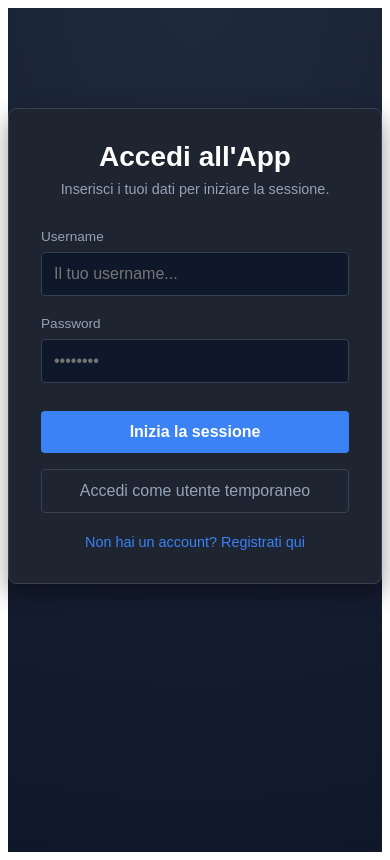
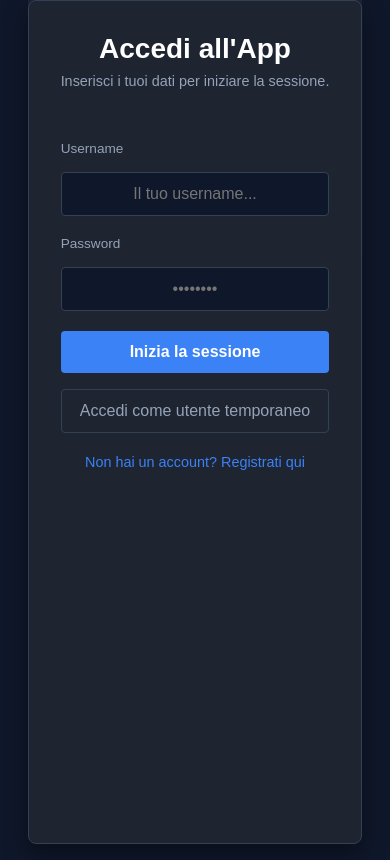
Before and after one commit to VincenzoAprile/Progetto-TecWeb, an Angular app: page /login in a window 390 px wide. Built offline with nearby package versions, Linux system fonts and the light colour scheme.

Commit message:
Aggiornato stile per altri dispositivi

```diff
--- a/src/styles.scss
+++ b/src/styles.scss
@@ -1 +1,254 @@
-/* You can add global styles to this file, and also import other style files */
+/* ==========================================
+   RESET & VARIABILI GLOBALI (MANTENUTE)
+   ========================================== */
+:root {
+  --bg-gradient: linear-gradient(135deg, #0f172a 0%, #1e293b 100%);
+  --card-bg: rgba(30, 41, 59, 0.7);
+  --card-border: rgba(255, 255, 255, 0.1);
+  --text-main: #f8fafc;
+  --text-muted: #94a3b8;
+  --accent-color: #38bdf8;
+  --radius: 16px;
+  --shadow: 0 10px 25px -5px rgba(0, 0, 0, 0.3), 0 8px 10px -6px rgba(0, 0, 0, 0.3);
+}
+
+* {
+  box-sizing: border-box;
+  margin: 0;
+  padding: 0;
+}
+
+body {
+  font-family: system-ui, -apple-system, BlinkMacSystemFont, 'Segoe UI', Roboto, Oxygen, Ubuntu, Cantarell, sans-serif;
+  background: var(--bg-gradient);
+  color: var(--text-main);
+  min-height: 100vh;
+  display: flex;
+  flex-direction: column;
+  justify-content: center;
+  align-items: center;
+  overflow-x: hidden;
+}
+
+/* ==========================================
+   LAYOUT FLESSIBILE PER TUTTI GLI SCHERMI
+   ========================================== */
+.login-wrapper, .main-wrapper {
+  width: 100%;
+  max-width: 1200px; /* Evita che l'app si disperda su monitor giganti UltraWide */
+  min-height: 100vh;
+  display: flex;
+  justify-content: center;
+  align-items: center;
+  padding: 24px;
+}
+
+/* LA CARD: Adattamento proporzionale */
+.login-card, .game-card {
+  background: var(--card-bg);
+  backdrop-filter: blur(12px);
+  -webkit-backdrop-filter: blur(12px);
+  border: 1px solid var(--card-border);
+  border-radius: var(--radius);
+  box-shadow: var(--shadow);
+  padding: 32px;
+
+  /* Larghezza fluida basata sul viewport, ma con limiti rigidi */
+  width: 90vw;
+  max-width: 580px;
+
+  /* Impedisce il collasso se i testi interni sono lunghi */
+  display: flex;
+  flex-direction: column;
+  gap: 16px;
+}
+
+/* Griglia per le Categorie: si dispone su due colonne su PC, singola su Mobile */
+.category-buttons {
+  display: grid;
+  grid-template-columns: repeat(auto-fit, minmax(200px, 1fr));
+  gap: 12px;
+  width: 100%;
+  margin-bottom: 12px;
+}
+
+/* ==========================================
+   INPUT E BOTTONI ADATTIVI
+   ========================================== */
+.form-group, .action-form, .title-form {
+  display: flex;
+  flex-direction: column;
+  gap: 8px;
+  width: 100%;
+}
+
+.input-field {
+  width: 100%;
+  padding: 14px 16px;
+  background: rgba(15, 23, 42, 0.6);
+  border: 1px solid var(--card-border);
+  border-radius: 8px;
+  color: #fff;
+  font-size: 1rem;
+}
+
+button, .btn-submit, .btn-guest, .btn-cat {
+  width: 100%;
+  padding: 14px;
+  border-radius: 8px;
+  font-size: 1rem;
+  font-weight: 600;
+  cursor: pointer;
+  border: none;
+}
+
+/* Scatola Wikipedia fluida: si allunga in base all'altezza dello schermo */
+.wiki-text-box {
+  background: rgba(15, 23, 42, 0.8);
+  border-radius: 8px;
+  padding: 16px;
+  font-family: monospace;
+  line-height: 1.6;
+  /* Usa un'altezza proporzionale all'altezza dello schermo (vh) */
+  max-height: 35vh;
+  min-height: 150px;
+  overflow-y: auto;
+  border-left: 4px solid var(--accent-color);
+}
+
+/* ==========================================
+   MEDIA QUERY: OTTIMIZZAZIONE PER MONITOR GIGANTI
+   ========================================== */
+@media (min-width: 1400px) {
+  .login-card, .game-card {
+    max-width: 640px; /* Leggermente più grande per non sembrare un francobollo su schermi 2K/4K */
+    padding: 40px;
+  }
+  h2 { font-size: 2.2rem; }
+}
+
+/* ==========================================
+   MEDIA QUERY: OTTIMIZZAZIONE PER TABLET (iPad/Galaxy)
+   ========================================== */
+@media (max-width: 768px) {
+  .login-wrapper, .main-wrapper {
+    padding: 16px;
+  }
+  .login-card, .game-card {
+    padding: 24px;
+  }
+  .category-buttons {
+    grid-template-columns: 1fr; /* Torna a colonna singola se lo spazio stringe */
+  }
+}
+
+/* ==========================================
+   MEDIA QUERY: SMARTPHONE (EFFETTO APP NATIVA FULL-SCREEN)
+   ========================================== */
+@media (max-width: 480px) {
+  body {
+    justify-content: flex-start;
+    align-items: center; /* FORZA la centratura orizzontale globale */
+    background: #0f172a;
+  }
+
+  .login-wrapper, .main-wrapper {
+    padding: 0;
+    display: flex;
+    flex-direction: column;
+    justify-content: flex-start;
+    align-items: center; /* Centra la card orizzontalmente nello schermo del telefono */
+    width: 100%;
+  }
+
+  .login-card, .game-card {
+    width: 100vw;      /* Occupa esattamente tutta la larghezza del display */
+    min-height: 100vh; /* Riempie interamente il display in altezza */
+    border-radius: 0;
+    border: none;
+    background: #0f172a;
+    box-shadow: none;
+    padding: 24px 20px; /* Padding simmetrico a destra e sinistra */
+    gap: 20px;
+
+    /* Assicura che i figli della card si allineino al centro o si estendano equamente */
+    display: flex;
+    flex-direction: column;
+    align-items: stretch; /* Obbliga input e bottoni a prendere tutta la larghezza disponibile */
+  }
+
+  h2 {
+    font-size: 1.6rem;
+    text-align: center; /* Centra il titolo */
+    margin-top: 10px;
+    width: 100%;
+  }
+
+  p {
+    text-align: center; /* Centra la descrizione */
+    margin-bottom: 16px;
+    width: 100%;
+  }
+
+  /* Campi di input */
+  .input-field {
+    width: 100%;
+    padding: 16px;
+    font-size: 1.05rem;
+    background: #1e293b;
+    text-align: center;
+  }
+
+  /* Pulsanti */
+  button, .btn-submit, .btn-guest, .btn-cat {
+    width: 100%;
+    padding: 16px;
+    font-size: 1.05rem;
+    border-radius: 12px;
+    margin-bottom: 8px;
+    display: flex;
+    justify-content: center;
+    align-items: center;
+  }
+
+  .category-buttons {
+    grid-template-columns: 1fr;
+    width: 100%;
+  }
+
+  /* Adattamento testo Wikipedia */
+  .wiki-text-box {
+    width: 100%;
+    max-height: 32vh;
+    background: #1e293b;
+    border-radius: 12px;
+    padding: 14px;
+    font-size: 0.9rem;
+  }
+
+  /* ==========================================
+     STRATEGIA ANTITAGLIO PER LA CLASSIFICA
+     ========================================== */
+  .leaderboard-wrapper, .ranking-container, table, app-leaderboard {
+    width: 100% !important;
+    max-width: 100% !important;
+    overflow-x: auto !important; /* Forza la comparsa dello scroll orizzontale solo dentro il modulo classifica */
+    display: block;
+    -webkit-overflow-scrolling: touch; /* Scroll liscio e immediato su smartphone */
+    margin-bottom: 16px;
+  }
+
+  /* Ottimizzazione dimensioni testi e celle tabelle classifica */
+  tr, td, th, .leaderboard-row {
+    font-size: 0.85rem !important;
+    padding: 8px 6px !important;
+  }
+
+  /* Tronca i nomi utente se sono esageratamente lunghi per salvare spazio orizzontale */
+  .username-col, .player-name, td:first-child {
+    max-width: 110px;
+    overflow: hidden;
+    text-overflow: ellipsis;
+    white-space: nowrap;
+  }
+}
```
